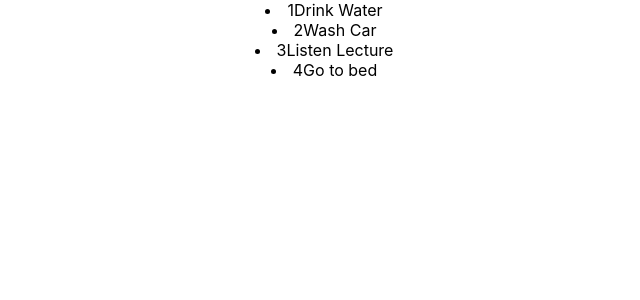
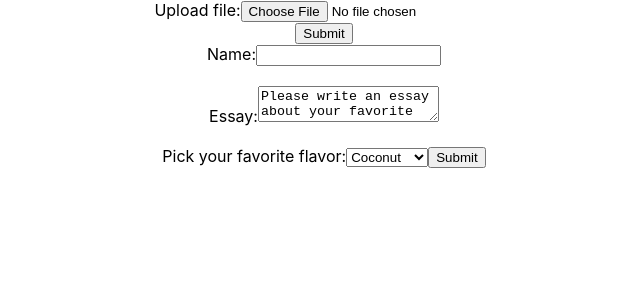
Before and after one commit to rlaxogud0909/fast_campus_react, a React (Create React App) app in the folder React 기초/Ch 02. 공식문서로 디테일잡기(초급)/my-app/: page / in a window 1280 px wide. Shown: the top 300 px of the page, without its empty margins (316-956 px from the left). Built offline with nearby package versions, Linux system fonts and the light colour scheme.

Commit message:
ControlledComponent, UncontrolledComponent

```diff
--- a/React 기초/Ch 02. 공식문서로 디테일잡기(초급)/my-app/src/App.js
+++ b/React 기초/Ch 02. 공식문서로 디테일잡기(초급)/my-app/src/App.js
@@ -1,5 +1,7 @@
 import './App.css';
-import List from'./components/2-9.List/List';
+import ControlledComponent from './components/2-10.Form/ControlledComponent';
+import UncontrolledComponent from './components/2-10.Form/UncontrolledComponent';
+// import List from'./components/2-9.List/List';
 // import Condition from './components/2-8.ConditionalRendering/Condition'
 // import Event from './components/2-7.Event/Event';
 // import Composition from './components/2-4.Props/Composition';
@@ -11,7 +13,9 @@ import List from'./components/2-9.List/List';
 function App() {
   return (
     <div className="App">
-      <List />
+      <UncontrolledComponent />
+      <ControlledComponent />
+      {/* <List /> */}
       {/* <Condition /> */}
       {/* <Event /> */}
       {/* <ClassComponent2 /> */}
--- /dev/null
+++ b/React 기초/Ch 02. 공식문서로 디테일잡기(초급)/my-app/src/components/2-10.Form/ControlledComponent.jsx
@@ -0,0 +1,67 @@
+// Controlled Component -> input의 value를 state로 관리
+// 다중입력: event.target.name 이용
+
+import React, { useState } from 'react';
+
+export default function ControlledComponent() {
+    const [name, setName] = useState('');
+    const [essay, setEssay] = useState("Please write an essay about your favorite DOM element.");
+    const [flavor, setFlavor] = useState("coconut");
+
+
+    function handleSubmit (event) {
+        alert(`name: ${name}, essay: ${essay}, flavor: ${flavor}`);
+        event.preventDefault();
+    }
+
+    function handleChange (event) {
+        const name = event.target.name;
+        // const type = event.target.type;
+        if (name === 'name') {
+            setName(event.target.value )
+        }
+        if (name === 'essay') {
+            setEssay(event.target.value )
+        }
+        if (name === 'flavor') {
+            setFlavor(event.target.value )
+        }
+
+    }
+
+    // function handleEssayChange (event) {
+    //     setEssay(event.target.value )
+    // }
+
+    // function handleFlavorChange (event) {
+    //     setFlavor(event.target.value )
+    // }
+
+    return (
+        <form onSubmit={handleSubmit}>
+            <label>
+                Name:
+                <input name="name" type="text" value={name} onChange={handleChange} />
+            </label>
+            <br />
+            <br />
+            <label>
+                Essay:
+                <textarea name="essay" value={essay} onChange={handleChange} />
+            </label>
+            <br />
+            <br />
+            <label>
+                Pick your favorite flavor:
+                <select name="flavor" value={flavor} onChange={handleChange}>
+                    <option value="grapefruit">Grapefruit</option>
+                    <option value="lime">Lime</option>
+                    <option value="coconut">Coconut</option>
+                    <option value="mango">Mango</option>
+                </select>
+            </label>
+            <input type="submit" value="Submit" />
+        </form>
+    );
+
+}
--- /dev/null
+++ b/React 기초/Ch 02. 공식문서로 디테일잡기(초급)/my-app/src/components/2-10.Form/UncontrolledComponent.jsx
@@ -0,0 +1,22 @@
+// Uncontrolled Component -> form element 자체의 내부 상태 활용
+// defaultValue, ref -> 기본값 / value 확인
+
+import React, { useRef} from 'react';
+
+export default function UncontrolledComponent() {
+    const fileInputRef = useRef(null);
+    function handleSubmit(event) {
+        event.preventDefault();
+        alert(`Selected file - ${fileInputRef.current.files[0].name}`);
+    }
+    return (
+        <form onSubmit={handleSubmit}>
+            <label>
+                Upload file:
+                <input type="file" ref={fileInputRef} />
+            </label>
+            <br />
+            <button type="submit">Submit</button>
+        </form>
+    );
+}
```
Also changed, not shown: 1 other file (tests, documents, lock files or other folders).
